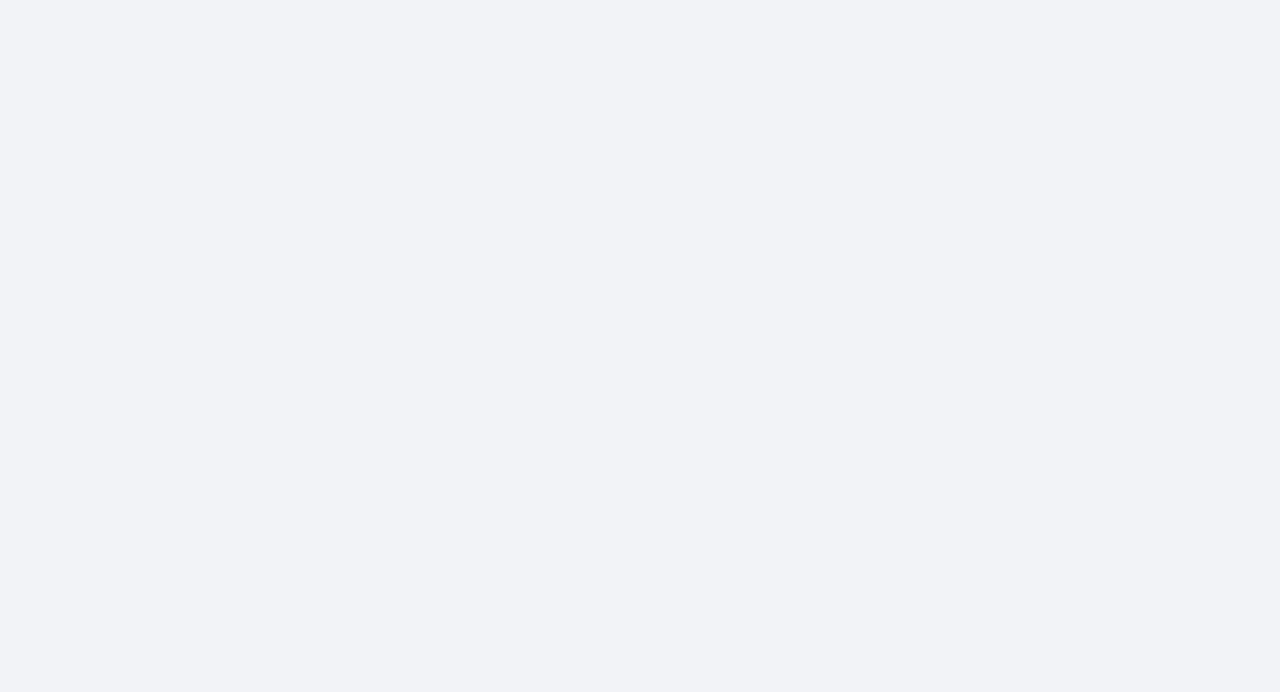
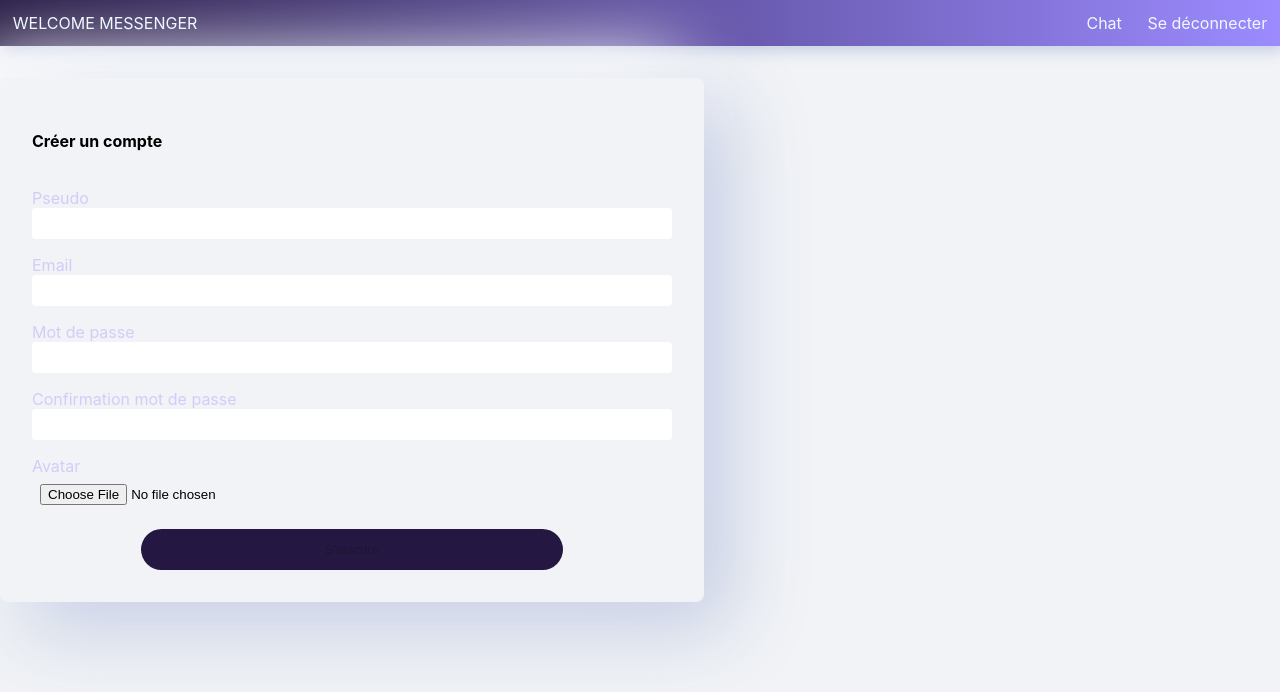
Before and after one commit to Biix33/infrep-messenger, a React (Create React App) app in the folder client/: page /me in a window 1280 px wide. Shown: the top 692 px of the page. Built offline with nearby package versions, Linux system fonts and the light colour scheme; sample sign-in values are in the browser's storage.

Commit message:
redesign btn disabled

```diff
--- a/client/src/components/App.js
+++ b/client/src/components/App.js
@@ -3,6 +3,7 @@ import { Route, Switch, Redirect } from "react-router-dom";
 import Chat from "./Chat/chat.index";
 import API from "../services/API";
 import Home from "./Home/home.index";
+import { Profil } from "./Profil/profil.index";
 
 class App extends React.Component {
   state = {
@@ -46,6 +47,16 @@ class App extends React.Component {
               return <Chat currentUser={JSON.parse(currentUser)} />;
             }}
           />
+          <Route
+            exact
+            path="/me"
+            render={() => {
+              if (!API.isAuthenticated()) {
+                return <Redirect to="/" />;
+              }
+              return <Profil user={currentUser} />;
+            }}
+          />
         </Switch>
       </div>
     );
--- a/client/src/components/Chat/chat.design.css
+++ b/client/src/components/Chat/chat.design.css
@@ -5,21 +5,20 @@
 .scroller {
   position: relative;
   flex: 1;
+  background-color: aliceblue;
+  background-image: url("../../img/blue-2384333_1280.png");
+  background-size: cover;
 
   display: flex;
   flex-direction: column;
   justify-content: flex-end;
-  max-height: calc(100vh - 162px);
+  max-height: calc(100vh - 150px);
 }
 
 #chat-container {
   display: flex;
   flex-direction: column;
   height: 100vh;
-
-  background-color: aliceblue;
-  background-image: url("../../img/blue-2384333_1280.png");
-  background-size: cover;
 }
 
 #main-messages {
--- a/client/src/components/Form/form.index.jsx
+++ b/client/src/components/Form/form.index.jsx
@@ -29,7 +29,7 @@ export default class Form extends React.Component {
 
   render() {
     return (
-      <form action="" method="" onSubmit={this.handleSubmit}>
+      <form onSubmit={this.handleSubmit} className="bg-purple-gradient">
         <textarea
           className="input-message"
           ref={this.textInput}
--- /dev/null
+++ b/client/src/components/Profil/profil.index.jsx
@@ -0,0 +1,25 @@
+import React from "react";
+import Navbar from "../Navbar/navbar.index";
+import Signup from "../Signup/signup.index";
+import { Redirect } from "react-router";
+
+export const Profil = props => {
+  const navItems = [
+    {
+      name: "Chat",
+      link: "/chat",
+      onClick: () => <Redirect to="/chat" />
+    },
+    {
+      name: "Se déconnecter",
+      link: "/logout",
+      onClick: () => <Redirect to="/logout" />
+    }
+  ];
+  return (
+    <div className="user__profil">
+      <Navbar navLinks={navItems} />
+      <Signup user={JSON.parse(props.user)} />
+    </div>
+  );
+};
--- a/client/src/components/Signup/signup.index.jsx
+++ b/client/src/components/Signup/signup.index.jsx
@@ -154,7 +154,7 @@ export default class Signup extends React.Component {
           <button
             className="btn self-center"
             type="submit"
-            disabled={!formValid}
+            disabled={formValid}
             onClick={this.handleSubmit}
           >
             S'inscrire
--- a/client/src/components/UsersInfo/user.infos.jsx
+++ b/client/src/components/UsersInfo/user.infos.jsx
@@ -5,9 +5,14 @@ import { Avatar } from "../Avatar/avatar.index";
 /**
  * Render user infos component
  */
-export const UserInfos = ({ user }) => (
-  <div className="current-user">
-    <Avatar user={user.username} />
-    <div>{user.username}</div>
-  </div>
-);
+export const UserInfos = ({ user, classNames }) => {
+  if (!classNames) {
+    classNames = ['current-user', ' flex-column'];
+  }
+  return (
+    <div className={classNames.map((className) => className)}>
+      <Avatar user={user.username} />
+      <div>{user.username}</div>
+    </div>
+  );
+};
--- a/client/src/components/UsersInfo/user.menu.js
+++ b/client/src/components/UsersInfo/user.menu.js
@@ -2,7 +2,7 @@ import React from "react";
 
 export const UserMenu = () => (
   <div className="user__menu">
-    <a href="/" className="nav-link">
+    <a href="/me" className="nav-link">
       Mon profil
     </a>
     <a href="/logout" className="nav-link">
--- a/client/src/components/UsersInfo/users.list.js
+++ b/client/src/components/UsersInfo/users.list.js
@@ -6,7 +6,7 @@ export const UserList = ({list}) => (
     {list.map((user, i) => {
       return (
         <li key={i} className="nav-link">
-          <UserInfos user={user} />
+          <UserInfos user={user} classNames={['current-user']}/>
         </li>
       );
     })}
--- a/client/src/components/UsersInfo/usersInfo.styles.css
+++ b/client/src/components/UsersInfo/usersInfo.styles.css
@@ -1,5 +1,5 @@
 .current-user {
-  flex: 8 1;
+  display: flex;
   color: aliceblue;
   text-align: center;
 }
@@ -8,7 +8,7 @@
   position: absolute;
   top: 0;
   margin: 0.5rem;
-  background-color: #7fffd4;
+  background-color: blue;
 }
 
 .user__menu {
--- a/client/src/index.css
+++ b/client/src/index.css
@@ -68,8 +68,7 @@ label {
   border: none;
   border-radius: 50px;
   text-align: center;
-  background: linear-gradient(270deg, #241842 0%, #9c8bff 100%);
-  color: #fff;
+  color: linear-gradient(270deg, #241842 0%, #9c8bff 100%);;
   transition: all ease-in 300ms;
 }
 
@@ -80,3 +79,11 @@ label {
 .content {
   flex: 1;
 }
+
+.bg-purple-gradient {
+  background: linear-gradient(270deg, #241842 0%, #9c8bff 100%);
+}
+
+.flex-column {
+  flex-direction: column;
+}
```
Also changed, not shown: client/src/services/Messenger.js (line endings or trailing spaces), 1 other file (tests, documents, lock files or other folders).
